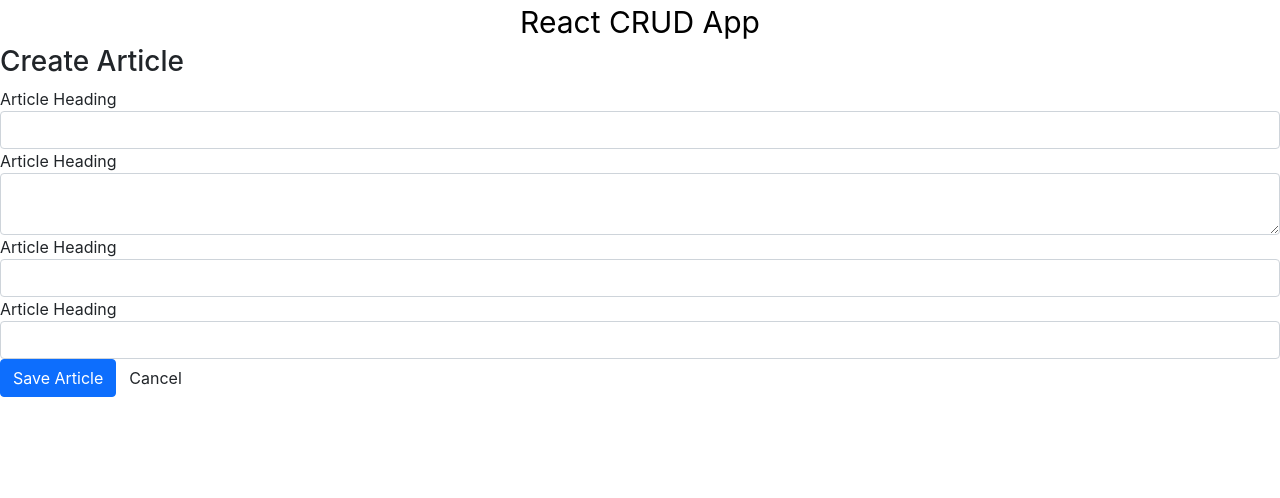
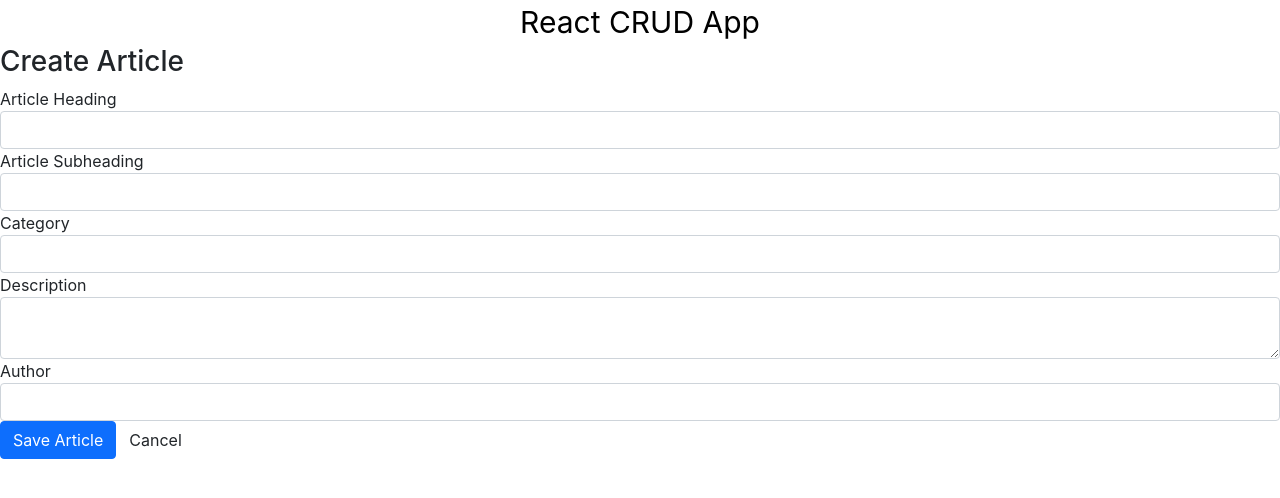
Before and after one commit to snowleopardAlexa/react-crud-context-api, a React (Create React App) app: page / in a window 1280 px wide. Shown: the top 498 px of the page. Built offline with nearby package versions, Linux system fonts and the light colour scheme.

Commit message:
fix ui, add category form

```diff
--- a/src/components/ListArticle.jsx
+++ b/src/components/ListArticle.jsx
@@ -23,32 +23,43 @@ const [author, setAuthor] = useState('');
                     />
                 </div>
                 <div className="form-group">
-                    <label htmlFor="formGroupExampleInput">Article Heading</label>
-                    <textarea
+                    <label htmlFor="formGroupExampleInput">Article Subheading</label>
+                    <input
+                      type="text"
                       className="form-control"
-                      id="exampleFormControlTextarea1"
-                      rows="2"
+                      id="heading"
                       onChange={(e) => setsubHeading(e.target.value)}
                       value={subheading}
                     />
                 </div>
                 <div className="form-group">
-                    <label htmlFor="formGroupExampleInput">Article Heading</label>
+                    <label htmlFor="formGroupExampleInput">Category</label>
                     <input
                       type="text"
                       className="form-control"
-                     id="heading"
+                      id="category"
+                      onChange={(e) => setCategory(e.target.value)}
+                      value={category}
+                    />
+                </div>
+                <div className="form-group">
+                    <label htmlFor="formGroupExampleInput">Description</label>
+                    <textarea
+                      className="form-control"
+                      id="exampleFormControlTextarea1"
+                      rows="2"
                       onChange={(e) => setDescription(e.target.value)}
                       value={description}
                     />
                 </div>
                 <div className="form-group">
-                    <label htmlFor="formGroupExampleInput">Article Heading</label>
+                    <label htmlFor="formGroupExampleInput">Author</label>
                     <input
                       type="text"
                       className="form-control"
                       id="heading"
                       onChange={(e) => setAuthor(e.target.value)}
+                      value={author}
                     />
                 </div>
                 <button type="submit" className="btn btn-primary">Save Article</button>
```
Lines whose indentation alone changed are shown as unchanged.
